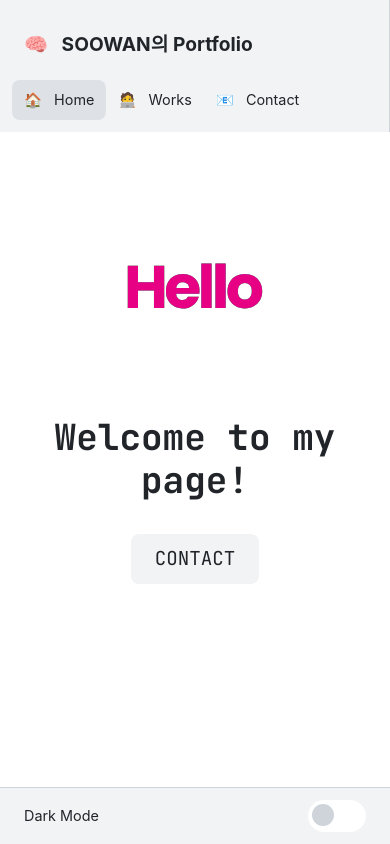
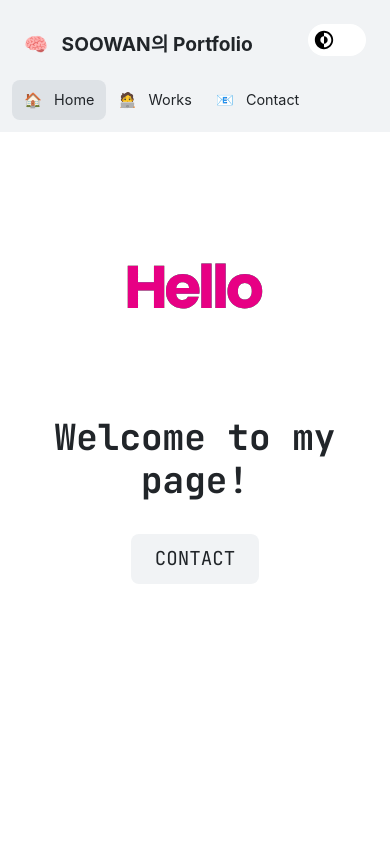
Before and after one commit to sooowan/portfolio-react, a React (Create React App) app: page / in a window 390 px wide. Built offline with nearby package versions, Linux system fonts and the light colour scheme.

Commit message:
다크모드 버튼 개선

```diff
--- a/src/components/common/Side.js
+++ b/src/components/common/Side.js
@@ -32,13 +32,14 @@ export default function Side({ title = info.title }) {
           </NavLink>
         ))}
       </aside>
-      <footer className={cn('footer')}>
+      <div className={cn('footer')}>
         <Switch
+          darkmode="true"
           title="Dark Mode"
           defaultChecked={'dark' === theme}
           hanleClickTheme={() => setTheme(theme === 'dark' ? '' : 'dark')}
         />
-      </footer>
+      </div>
     </div>
   );
 }
--- a/src/components/common/Switch.js
+++ b/src/components/common/Switch.js
@@ -1,7 +1,31 @@
+import styled, { css } from 'styled-components';
 import '../../styles/component.scss';
-export default function Switch({ title, defaultChecked, hanleClickTheme }) {
+import darkmodeIcon from '../img/dark-mode.svg';
+
+const SwitchBlock = styled.div`
+  ${(props) =>
+    props.$darkmode &&
+    css`
+      .switch-btn .switch-label::before {
+        background-image: url(${darkmodeIcon});
+        background-position: center;
+        background-repeat: no-repeat;
+        background-size: 22px 22px;
+      }
+      .switch-btn input[type='checkbox']:checked + .switch-label::before {
+        background-image: url(${darkmodeIcon});
+      }
+    `}
+`;
+
+export default function Switch({
+  title,
+  defaultChecked,
+  hanleClickTheme,
+  darkmode,
+}) {
   return (
-    <div className="switch-wrap">
+    <SwitchBlock className="switch-wrap" $darkmode={darkmode}>
       <span className="switch-name">{title}</span>
       <div className="switch-btn">
         <input
@@ -10,8 +34,10 @@ export default function Switch({ title, defaultChecked, hanleClickTheme }) {
           defaultChecked={defaultChecked}
           onChange={hanleClickTheme}
         />
-        <label htmlFor="switch_theme" className="switch-label"></label>
+        <label htmlFor="switch_theme" className="switch-label">
+          <span className="hidden">{title}</span>
+        </label>
       </div>
-    </div>
+    </SwitchBlock>
   );
 }
--- a/src/styles/Main.module.css
+++ b/src/styles/Main.module.css
@@ -26,7 +26,7 @@
 
 @media screen and (max-width: 768px) {
   .main-wrap {
-    height: calc(100vh - 189px);
+    height: calc(100vh - 132px);
     margin-top: 132px;
   }
   .tab-wrap {
--- a/src/styles/Side.module.css
+++ b/src/styles/Side.module.css
@@ -61,6 +61,7 @@
     width: 100%;
     flex-direction: row;
     justify-content: space-between;
+    border-right: 0;
     align-items: center;
     flex-wrap: wrap;
     position: absolute;
@@ -79,7 +80,10 @@
 
   .footer {
     position: fixed;
-    bottom: 0;
-    padding: 12px 24px;
+    top: 24px;
+    right: 24px;
+    padding: 0;
+    border: none;
+    background-color: transparent;
   }
 }
--- a/src/styles/component.scss
+++ b/src/styles/component.scss
@@ -1,4 +1,16 @@
 @import '/node_modules/open-color/open-color.css';
+
+/**Hidden */
+.hidden {
+  clip: rect(1px, 1px, 1px, 1px);
+  clip-path: inset(50%);
+  width: 1px;
+  height: 1px;
+  margin: -1px;
+  overflow: hidden;
+  padding: 0;
+  position: absolute;
+}
 
 /**Switch Style */
 .switch-wrap {
@@ -32,10 +44,10 @@
   top: 4px;
   left: 4px;
   display: inline-block;
-  width: 22px;
-  height: 22px;
+  width: 24px;
+  height: 24px;
   border-radius: 20px;
-  background: var(--bd-lv-1);
+  background-color: var(--oc-white);
   transition: 0.2s;
 }
 .switch-btn input[type='checkbox'] {
@@ -51,9 +63,19 @@
 }
 .switch-btn input[type='checkbox']:checked + .switch-label {
   background: var(--oc-black);
-  border: 1px solid var(--oc-black);
+  border-color: var(--oc-black);
 }
 .switch-btn input[type='checkbox']:checked + .switch-label::before {
-  background: var(--oc-white);
+  background-color: var(--oc-white);
   left: 28px;
+  transform: rotate(180deg);
 }
+
+@media (max-width: 768px) {
+  .switch-wrap {
+    justify-content: flex-end;
+  }
+  .switch-name {
+    display: none;
+  }
+}
```
Also changed, not shown: src/components/img/dark-mode.svg (added).
